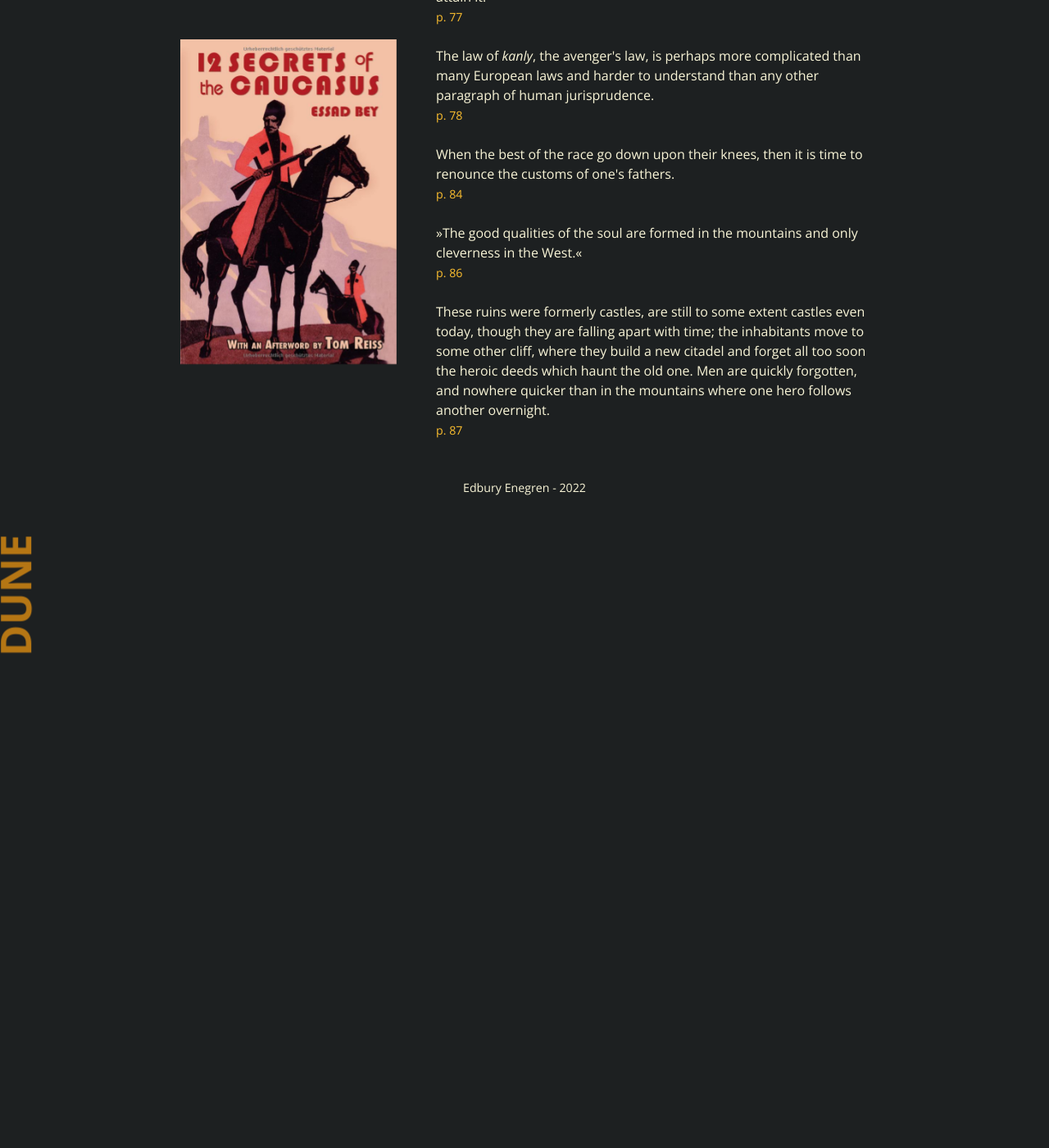
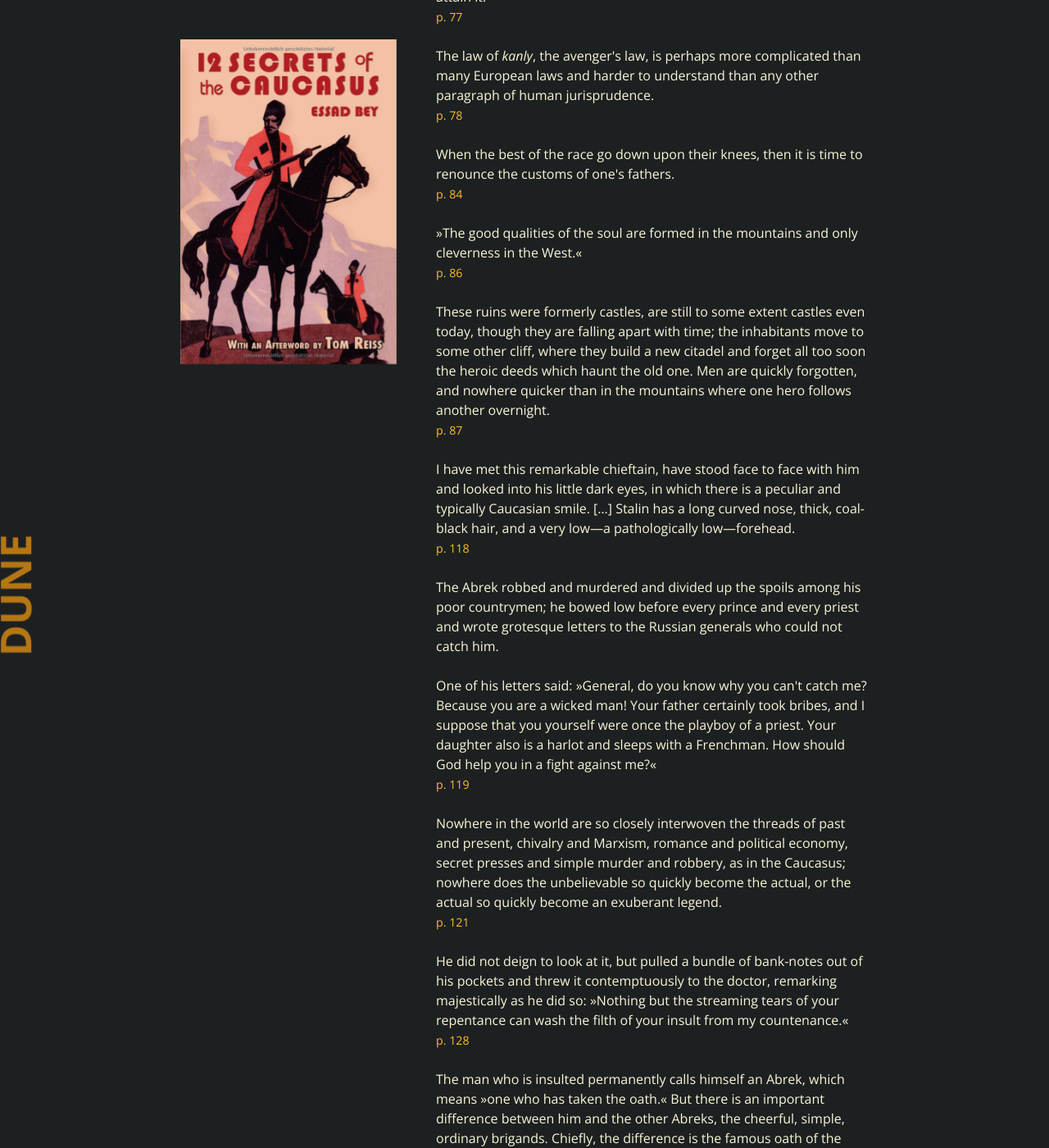
Before and after one commit to edbury/edbury.github.io, a Jekyll site: the page built from _highlights/12 Secrets of the Caucasus.md, in a window 1280 px wide and 1400 px high, scrolled down 3159 px. Shown: the whole window at 82% size. Built offline with Jekyll 4.4.1, drawn with Linux system fonts in a browser that asks for light colours; some web fonts are replaced; some of the changed text lies outside the part shown.

Commit message:
chore: update reading progress

```diff
--- a/_highlights/12 Secrets of the Caucasus.md
+++ b/_highlights/12 Secrets of the Caucasus.md
@@ -26,8 +26,7 @@ highlights:
       So the princes have a special language of their own, a language that is understood only by the prince and his peers. This is the famous hunting language. It was contrived by the inhabitants of the knights' citadels, the princely palaces, and the robbers' strongholds. The secret of it is strictly guarded, and no outsider has hitherto succeeded in becoming familiar with it though it is current throughout the whole of the mountains and among all the members of the caste. It is said to be the language of an extinct line of knights; but only within the last few decades has it come to be known about at all, so secretive were the princes.
   - page: 27
     text: |
-      »Heroes live here; and they are heroes because they are without
-      knowledge.«
+      »Heroes live here; and they are heroes because they are without knowledge.«
   - page: 33
     text: |
       I do not know whether there are still men alive in the mountains who know the secret. At least they keep quiet about it and trust nobody. They know what happens if the fields are discovered. The freedom of the mountains is gone for ever, and freedom is more precious to them than diamonds.
@@ -36,29 +35,23 @@ highlights:
       The Caucasian sets no store by wealth; the number of his relatives is of far greater concern to him. No money can protect him from blood vengeance, nor can it avenge a murder. When the Caucasian needs money or jewels, he simply rides down the mountains and plunders the cowardly people of the valley.
   - page: 42
     text: |
-      In the mountains the girls sing: »If thou comest back, craven,
-      from a raid, I will drive thee out.«
+      In the mountains the girls sing: »If thou comest back, craven, from a raid, I will drive thee out.«
 
-      »If thou diest like a hero in the raid, then I am glad,« sing the
-      mothers. And the heroes themselves sing: »What honour and understanding have we if our loved ones drive us out?«
+      »If thou diest like a hero in the raid, then I am glad,« sing the mothers. And the heroes themselves sing: »What honour and understanding have we if our loved ones drive us out?«
   - page: 51
     text: |
-      »A book must have a scent,« a master of perfumery once said to
-      me. »Old, finely written theses must exhale an enlivening aroma, so that the exhausted reader shall not fall asleep at his work, but give thanks to the memory of the Master.«
+      »A book must have a scent,« a master of perfumery once said to me. »Old, finely written theses must exhale an enlivening aroma, so that the exhausted reader shall not fall asleep at his work, but give thanks to the memory of the Master.«
   - page: 59
     text: |
-      The first principle of married life in the mountains is that »the
-      problem of the mother-in-law does not exist.«
+      The first principle of married life in the mountains is that »the problem of the mother-in-law does not exist.«
   - page: 62
     text: |
-      But the execution of the lover is not the worst revenge taken for
-      the misdeed. The following method (it is also used under other circumstances) is much more terrible in effect. The offended man has to attack his enemy in the night, tie him up, and pull his trousers off his legs. He then hangs the trousers on the door of his house where everybody can see them. This is considered the most dreadful insult which can be offered to a man. It is impossible to wipe out, even with blood. The man whose trousers have been stolen must either commit suicide or immediately leave his home country, never to return. And even abroad he must adopt another name, and keep away from his fellow-country-men. Usually he will choose suicide in preference to exile.
+      But the execution of the lover is not the worst revenge taken for the misdeed. The following method (it is also used under other circumstances) is much more terrible in effect. The offended man has to attack his enemy in the night, tie him up, and pull his trousers off his legs. He then hangs the trousers on the door of his house where everybody can see them. This is considered the most dreadful insult which can be offered to a man. It is impossible to wipe out, even with blood. The man whose trousers have been stolen must either commit suicide or immediately leave his home country, never to return. And even abroad he must adopt another name, and keep away from his fellow-country-men. Usually he will choose suicide in preference to exile.
   - page: 77
     text: |
       Greeks and Romans, Arabs and Persians, Turks and Russians, and finally the Bolsheviks have conquered the Caucasus and introduced their laws. The people submitted to everything, promised to obey all laws, and to meet all taxes. One thing only they insisted should be left to them—their customs. Every conqueror and ruler has had to give in to this request; otherwise the land rose up and the mountains flowed with blood, and the resultant quarrel often lasted for centuries. In the end the conqueror always said to them: »Live together as you please.«
 
-      Thus the customs and laws of the fathers remained unaltered, and
-      among them the sacred obligation of the blood feud. Every conqueror tried to abolish it but always without success. The Caucasian can give up many things, but not revenge, even if it cost him his own head to attain it.
+      Thus the customs and laws of the fathers remained unaltered, and among them the sacred obligation of the blood feud. Every conqueror tried to abolish it but always without success. The Caucasian can give up many things, but not revenge, even if it cost him his own head to attain it.
   - page: 78
     text: |
       The law of *kanly*, the avenger's law, is perhaps more complicated than many European laws and harder to understand than any other paragraph of human jurisprudence.
@@ -71,6 +64,29 @@ highlights:
   - page: 87
     text: |
       These ruins were formerly castles, are still to some extent castles even today, though they are falling apart with time; the inhabitants move to some other cliff, where they build a new citadel and forget all too soon the heroic deeds which haunt the old one. Men are quickly forgotten, and nowhere quicker than in the mountains where one hero follows another overnight.
+  - page: 118
+    text: |
+      I have met this remarkable chieftain, have stood face to face with him and looked into his little dark eyes, in which there is a peculiar and typically Caucasian smile. [...] Stalin has a long curved nose, thick, coal-black hair, and a very low—a pathologically low—forehead.
+  - page: 119
+    text: |
+      The Abrek robbed and murdered and divided up the spoils among his poor countrymen; he bowed low before every prince and every priest and wrote grotesque letters to the Russian generals who could not catch him.
+
+      One of his letters said: »General, do you know why you can't catch me? Because you are a wicked man! Your father certainly took bribes, and I suppose that you yourself were once the playboy of a priest. Your daughter also is a harlot and sleeps with a Frenchman. How should God help you in a fight against me?«
+  - page: 121
+    text: |
+      Nowhere in the world are so closely interwoven the threads of past and present, chivalry and Marxism, romance and political economy, secret presses and simple murder and robbery, as in the Caucasus; nowhere does the unbelievable so quickly become the actual, or the actual so quickly become an exuberant legend.
+  - page: 128
+    text: |
+      He did not deign to look at it, but pulled a bundle of bank-notes out of his pockets and threw it contemptuously to the doctor, remarking majestically as he did so: »Nothing but the streaming tears of your repentance can wash the filth of your insult from my countenance.«
+  - page: 129
+    text: |
+      The man who is insulted permanently calls himself an Abrek, which means »one who has taken the oath.« But there is an important difference between him and the other Abreks, the cheerful, simple, ordinary brigands. Chiefly, the difference is the famous oath of the man who is permanently offended, according to which he must order his whole life. This oath, which is spoken at midnight, after prayer and sacrifice, in the courtyard of the temple, runs as follows:
+
+      »I, the son of an honourable and free father, swear by the holy place which I honour, to remain for so many years an Abrek, a man eternally offended. All these years I will spill human blood and have mercy upon no man. I shall pursue human beings like wild animals. I swear to steal everything from my fellow-men which is dear to their hearts, to their consciences, and to their courage. I shall stab the baby at its mother's breast, set the last shelter of the beggar in flames, and everywhere, where joy has reigned till now, there will I bring sorrow. If I do not fulfill this oath, if love or pity shall creep into my heart, then may I never see the grave of my fathers, may water never come to slake my thirst, nor bread to still my hunger, may my corpse lie upon the roadway, and a filthy animal befoul it.«
+  - page: 135
+    text: |
+      When a Caucasian wishes to honour anybody, he says to him: »You are a smith.«
+  - page: 139
+    text: |
+      Such duels do not happen any more now. Poets, they say, are grown soft. They no longer know how to hate, and they have no sufficient faith in their talent, nor do they dare to let their lives depend upon the success of their poems.
 ---
-
-dogs
```
